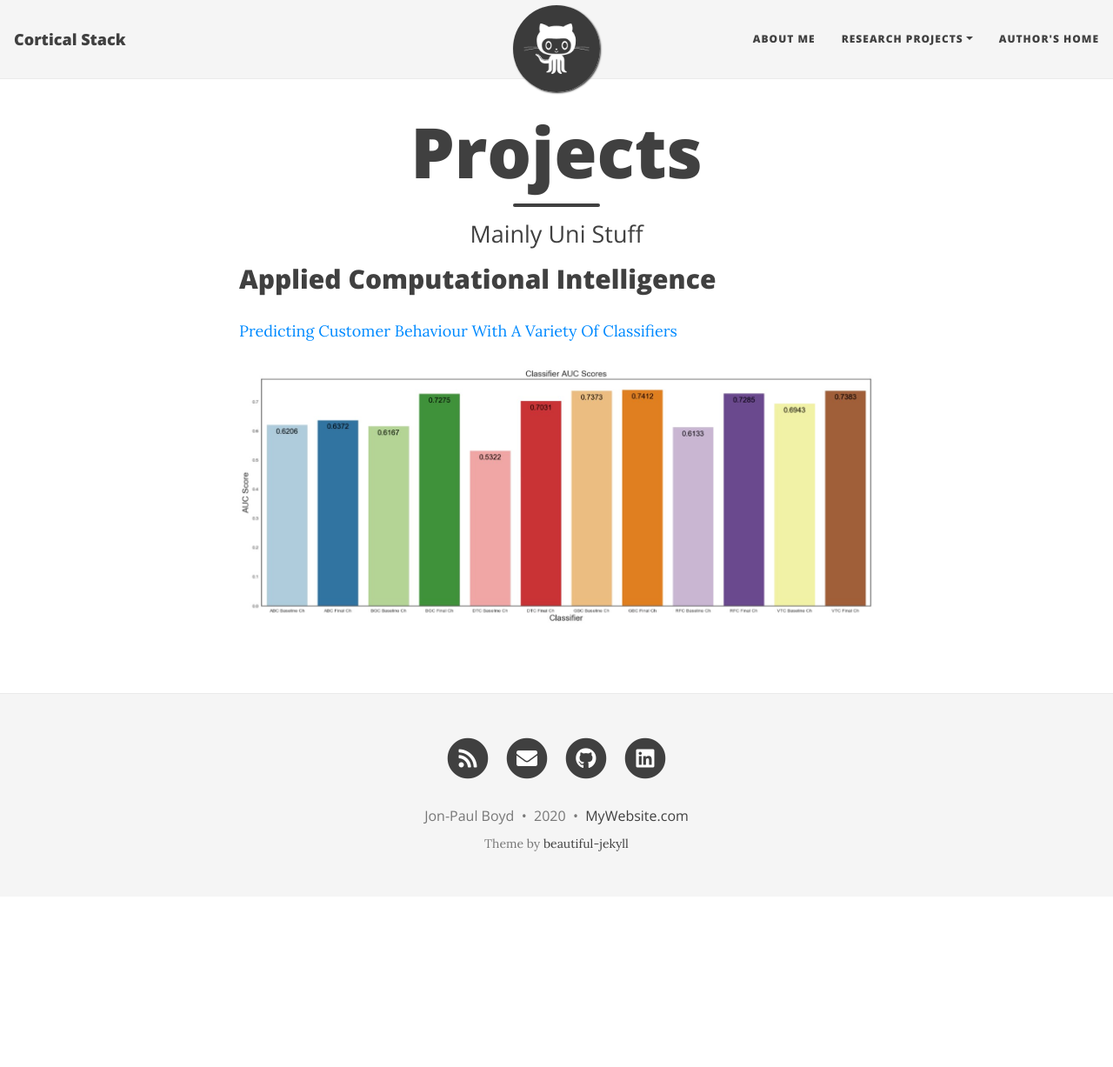
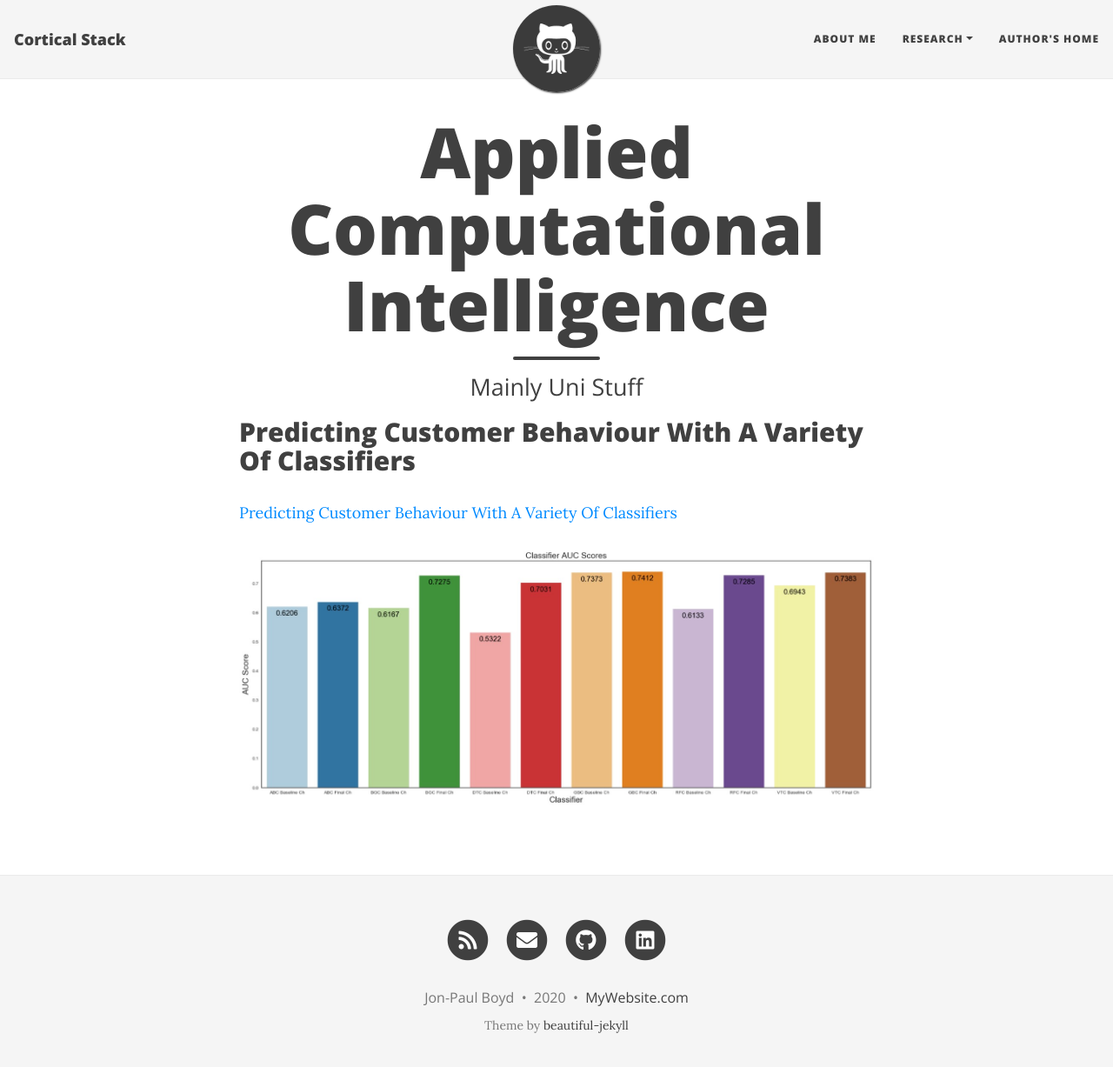
Before and after one commit to corticalstack/corticalstack.github.io, a Jekyll site: the page built from aci.md, in a window 1280 px wide and 1240 px high. Shown: the top 1227 px of the window at 87% size. Built offline with Jekyll 4.4.1, drawn with Linux system fonts in a browser that asks for light colours; nearby versions of some CDN libraries.

Commit message:
Initial version wip

```diff
--- a/_config.yml
+++ b/_config.yml
@@ -13,9 +13,15 @@ author: Jon-Paul Boyd
 
 navbar-links:
   About Me: "aboutme"
-  Research Projects:
+  Research:
     - Applied Computational Intelligence: "aci"
     - Computational Intelligence Optimization: "cio"
+    - Artificial Beural Networks: "ann"
+    - Artificial Intelligence Programming: "aip"
+    - Data Mining: "dm"
+    - Fuzzy Logic: "fl"
+    - Mobile Robots: "mr"
+    - Research Methods: "rm"
   Author's home: "https://deanattali.com"
 
 # --- Logo --- #
--- a/aci.md
+++ b/aci.md
@@ -1,9 +1,9 @@
 ---
 layout: page
-title: Projects
+title: Applied Computational Intelligence
 subtitle: Mainly Uni Stuff
 ---
-## Applied Computational Intelligence
+## Predicting Customer Behaviour With A Variety Of Classifiers
 
 [Predicting Customer Behaviour With A Variety Of Classifiers](/pdf/aci/Predicting Customer Behaviour With A Variety Of Classifiers.pdf)
 
```
